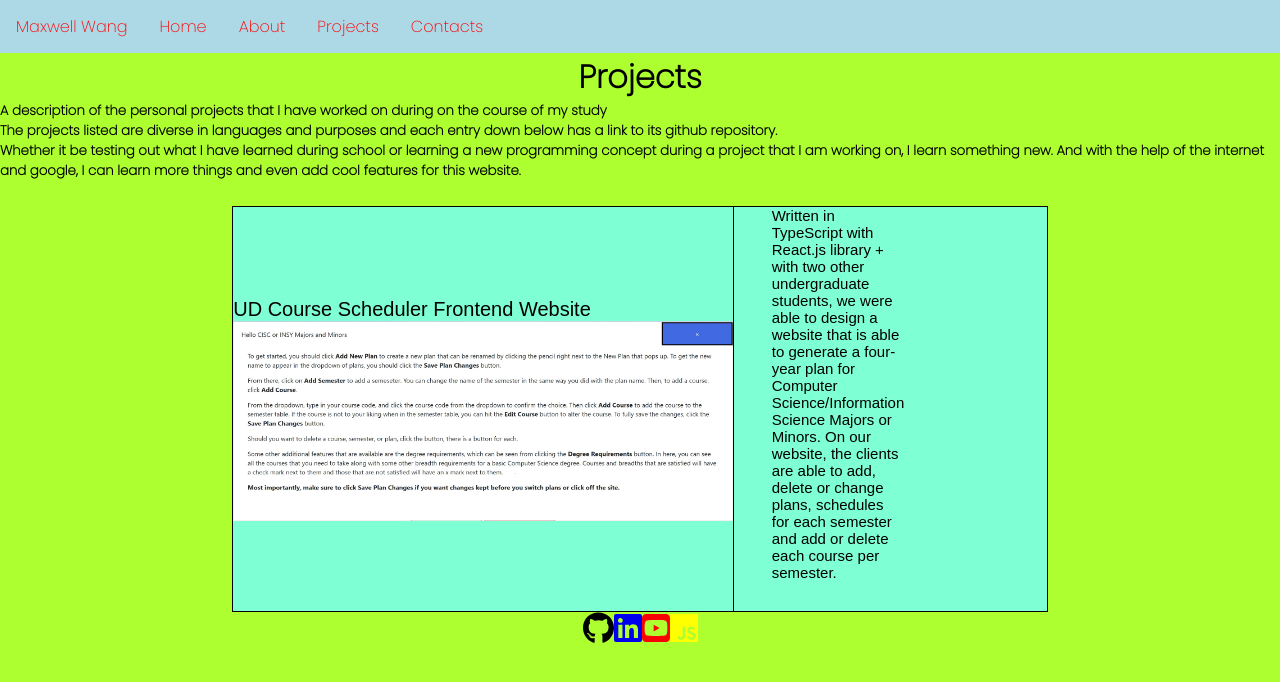
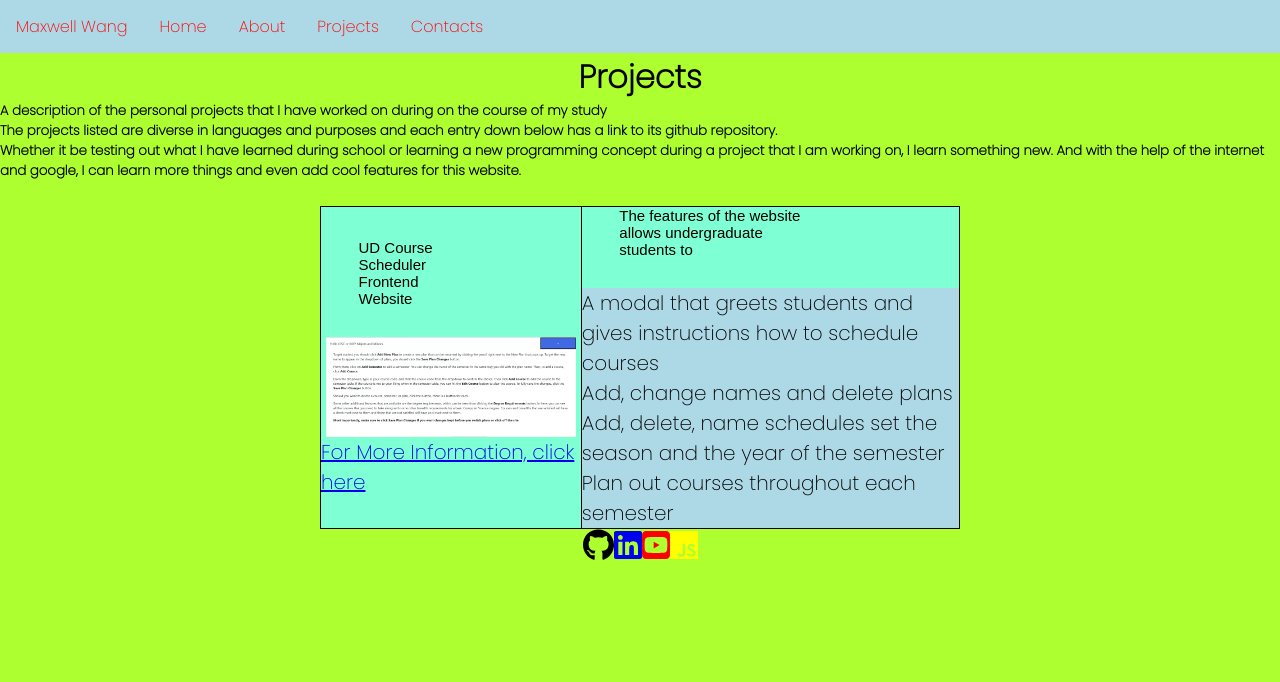
Before and after one commit to mwang840/MaxWang, a React (Create React App) app: page /projects in a window 1280 px wide. Shown: the top 682 px of the page. Built offline with nearby package versions, Linux system fonts and the light colour scheme.

Commit message:
first proejct done

```diff
--- /dev/null
+++ b/src/Pages/Projects.css
@@ -0,0 +1,62 @@
+title{
+    color:gray;
+}
+
+h6{
+    color: rgb(7,7,7);
+    font-family: Arial, Helvetica, sans-serif;
+    font-size: 15px;
+    text-align:center;
+    margin-left:2.5em;
+    margin-right: 2.5em;
+    padding:0 7em 2em 0;
+    border-width:2.0px;
+    border-color:black;
+    border-style: solid;
+    background-color: aquamarine;
+}
+
+table.center{
+    margin-left: auto;
+    margin-right: auto;
+}
+
+table{
+    border-collapse: collapse;
+    border: 1px solid black;
+    width: 50%;
+}
+
+table td{
+    border: 1px solid black;
+    font-family: Arial, Helvetica, sans-serif;
+    font-size:20px;
+    border-left: 1px solid #000;
+    border-right: 1px solid #000;
+    background-color: aquamarine;
+}
+
+table tr{
+    border: 1px solid black;
+    border-left: 1px solid #000;
+    border-right: 1px solid #000;
+    font-family: Arial, Helvetica, sans-serif;
+}
+
+
+p{
+    font-family: Arial, Helvetica, sans-serif;
+    text-align: left;
+    color: rgb(0, 0, 0);
+    font-size: 15px;
+}
+
+body{
+    background-color: greenyellow;
+}
+
+ol li{
+    float: left;
+    clear:left;
+    font-family: Arial, Helvetica, sans-serif;
+}
--- a/src/Pages/Projects.js
+++ b/src/Pages/Projects.js
@@ -1,5 +1,6 @@
 import React from "react";
 import udcsSchelduler from "../assets/Capture.JPG"
+import "./Projects.css"
 
 function Projects(){
     return <div>
@@ -11,10 +12,23 @@ function Projects(){
         <table class="center">
             <tr>
                 <td>
-                    UD Course Scheduler Frontend Website<img src={udcsSchelduler} alt="CISC Schelduler" style={{width:500, height:200, display: "absolute", top:0, left:10, right:0, bottom:10}}></img>
+                    <p>UD Course Scheduler Frontend Website</p><img src={udcsSchelduler} alt="CISC Schelduler" style={{width:250, height:100, display: "absolute", top:0, left:10, right:0, bottom:10}}></img>
+                    <a href="https://github.com/UD-CISC275-S22/cis-scheduler-team-007">For More Information, click here</a>
                 </td>
                 <td>
-                <p>Written in TypeScript with React.js library + with two other undergraduate students, we were able to design a website that is able to generate a four-year plan for Computer Science/Information Science Majors or Minors. On our website, the clients are able to add, delete or change plans, schedules for each semester and add or delete each course per semester.</p>
+                <p>The features of the website allows undergraduate students to</p>
+                    <ul>
+                        <li>
+                            A modal that greets students and gives instructions how to schedule courses
+                        </li>
+                        <li>
+                            Add, change names and delete plans
+                        </li>
+                        <li>
+                            Add, delete, name schedules set the season and the year of the semester
+                        </li>
+                        <li>Plan out courses throughout each semester</li>
+                    </ul>
                 </td>
             </tr>
         </table>
```
